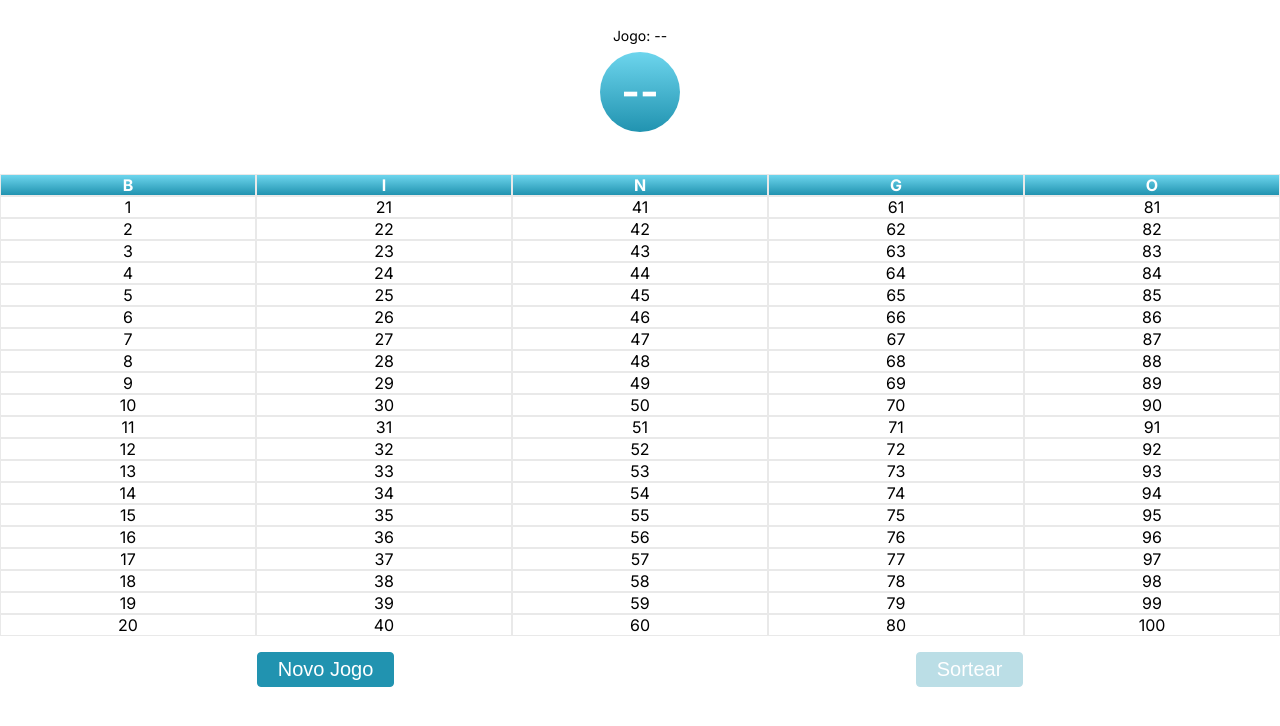
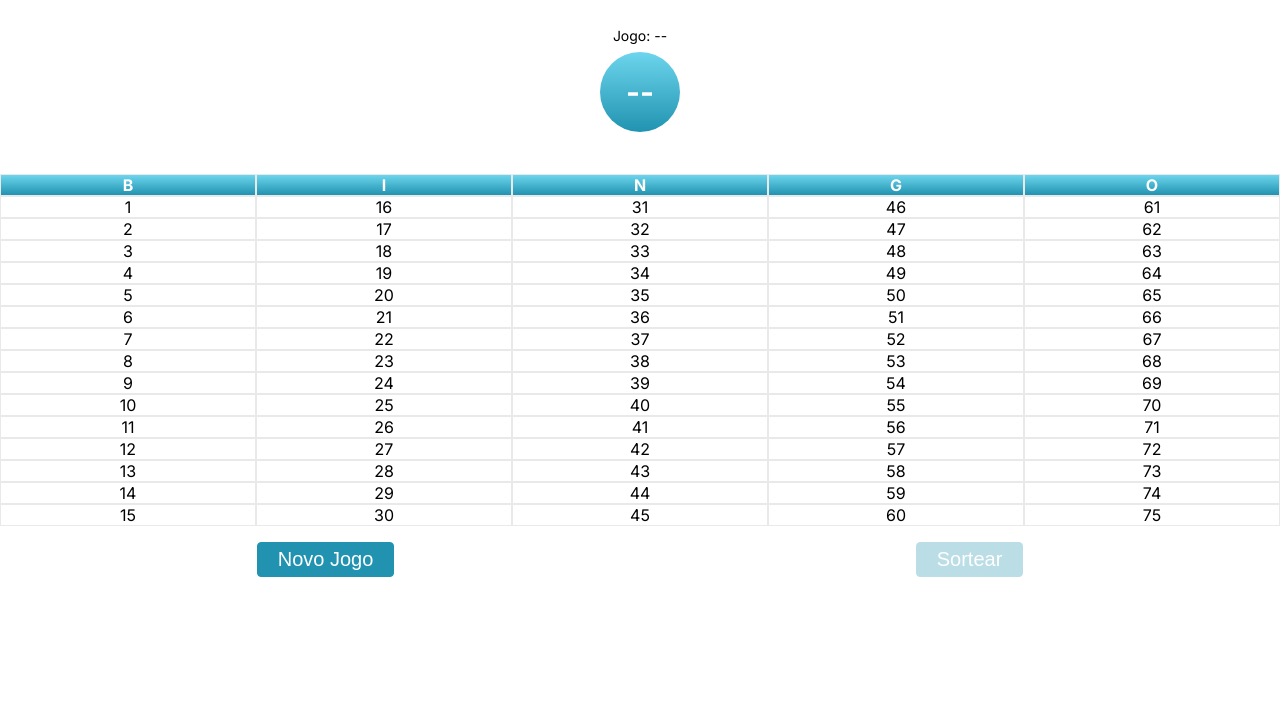
Before and after one commit to Davidlblanco/bingo, a Next.js app: page /sort in a window 1280 px wide. Shown: the top 726 px of the page. Built offline with nearby package versions, Linux system fonts and the light colour scheme.

Commit message:
bingo update letter and 75 numbers

```diff
--- a/src/app/page.tsx
+++ b/src/app/page.tsx
@@ -10,17 +10,18 @@ export default function Home() {
   const [loadCheck, setLoadCheck] = useState(false);
   const [checkedId, setCheckedId] = useState<number>(0);
 
-  const columns = [1, 21, 41, 61, 81];
+  const columns = [1, 16, 31, 46, 61];
 
   const bingo = ['b', 'i', 'n', 'g', 'o'];
   function compareNumbers(a: number, b: number) {
     return a - b;
   }
   const generateTable = (min: number) => {
-    const max = min + 19;
+    const max = min + 14;
     const finalArr: number[] = [];
     while (finalArr.length < 5) {
       const random = Math.floor(Math.random() * (max - min + 1) + min);
+      console.log('random', random);
       if (!finalArr.includes(random)) {
         finalArr.push(random);
       }
--- a/src/app/sort/page.module.css
+++ b/src/app/sort/page.module.css
@@ -1,6 +1,6 @@
 .fullTable,.fullTableTitle{
   display: grid;
-  grid-template-rows: repeat(20, auto);
+  grid-template-rows: repeat(15, auto);
   grid-template-columns: repeat(5, auto);
   text-align: center;
 }
@@ -50,7 +50,7 @@
   opacity: .3;
 }
 .lastNumber{
-  font-size: 40px;
+  font-size: 30px;
   font-weight: bold;
   background: #2193b0;
   background: -webkit-linear-gradient(to bottom, #6dd5ed, #2193b0);  /* Chrome 10-25, Safari 5.1-6 */
--- a/src/app/sort/page.tsx
+++ b/src/app/sort/page.tsx
@@ -3,7 +3,7 @@ import React, { useState } from 'react';
 import styles from './page.module.css';
 
 export default function Page() {
-  const numbers = [...Array(101).keys()].splice(1);
+  const numbers = [...Array(76).keys()].splice(1);
   const [allNumbers, setAllNumbers] = useState(numbers);
   const [sortedNumbers, setSortedAllNumbers] = useState<number[]>([]);
   const [gameId, setGameId] = useState<number>();
@@ -35,11 +35,14 @@ export default function Page() {
       ? sortedNumbers
       : sortedNumbers.slice(Math.max(sortedNumbers.length - 5, 1));
 
+  const bingo = ['B', 'I', 'N', 'G', 'O'];
   return (
     <div className={styles.sort}>
       <div className={styles.topInfo}>
         <p className={styles.gameId}>Jogo: {gameId ? gameId : '--'}</p>
         <div className={styles.lastNumber}>
+          {bingo[Math.floor(sortedNumbers[sortedNumbers.length - 1] / 16)]}{' '}
+          {/* {` - `} */}
           {sortedNumbers[sortedNumbers.length - 1] || `--`}
         </div>
         <div>
@@ -51,11 +54,9 @@ export default function Page() {
         </div>
       </div>
       <div className={styles.fullTableTitle}>
-        <p translate="no">B</p>
-        <p translate="no">I</p>
-        <p translate="no">N</p>
-        <p translate="no">G</p>
-        <p translate="no">O</p>
+        {bingo.map((letter) => (
+          <p translate="no">{letter}</p>
+        ))}
       </div>
       <div className={styles.fullTable}>
         {numbers.map((number) => (
```
